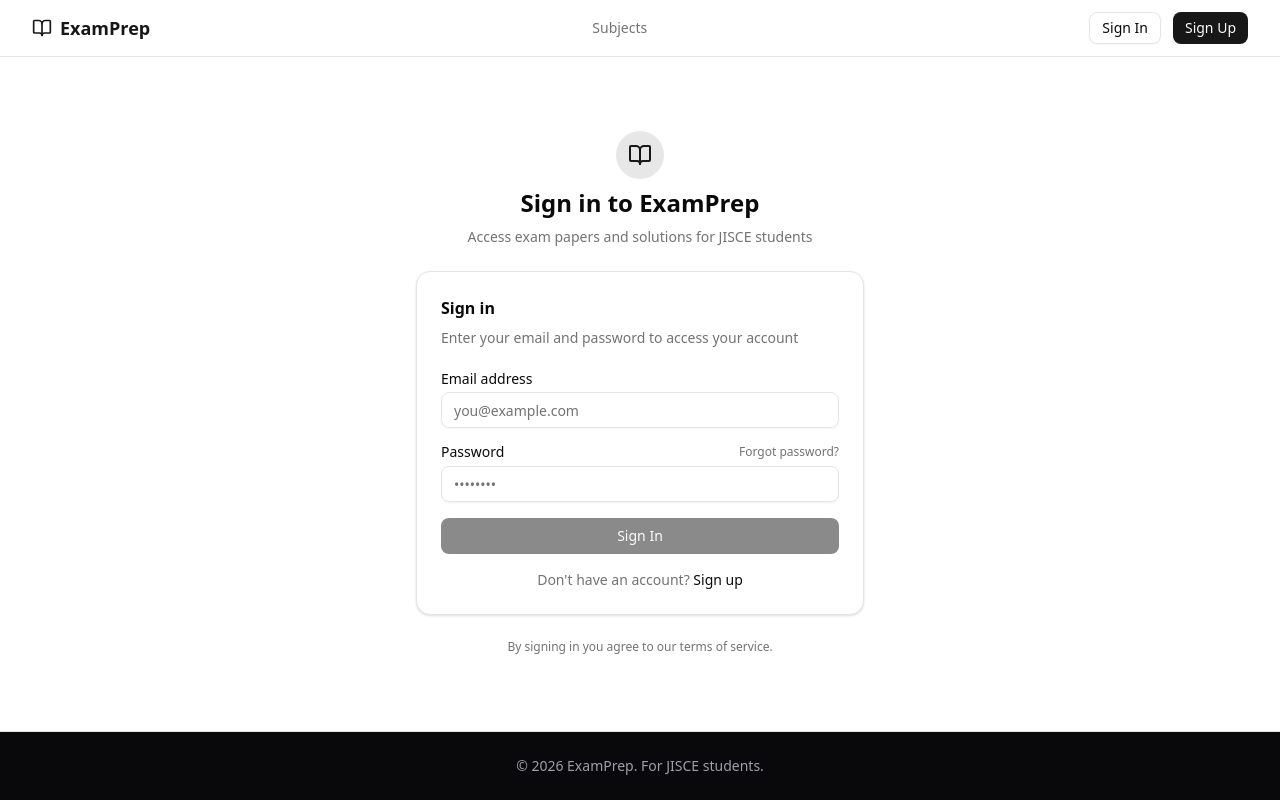
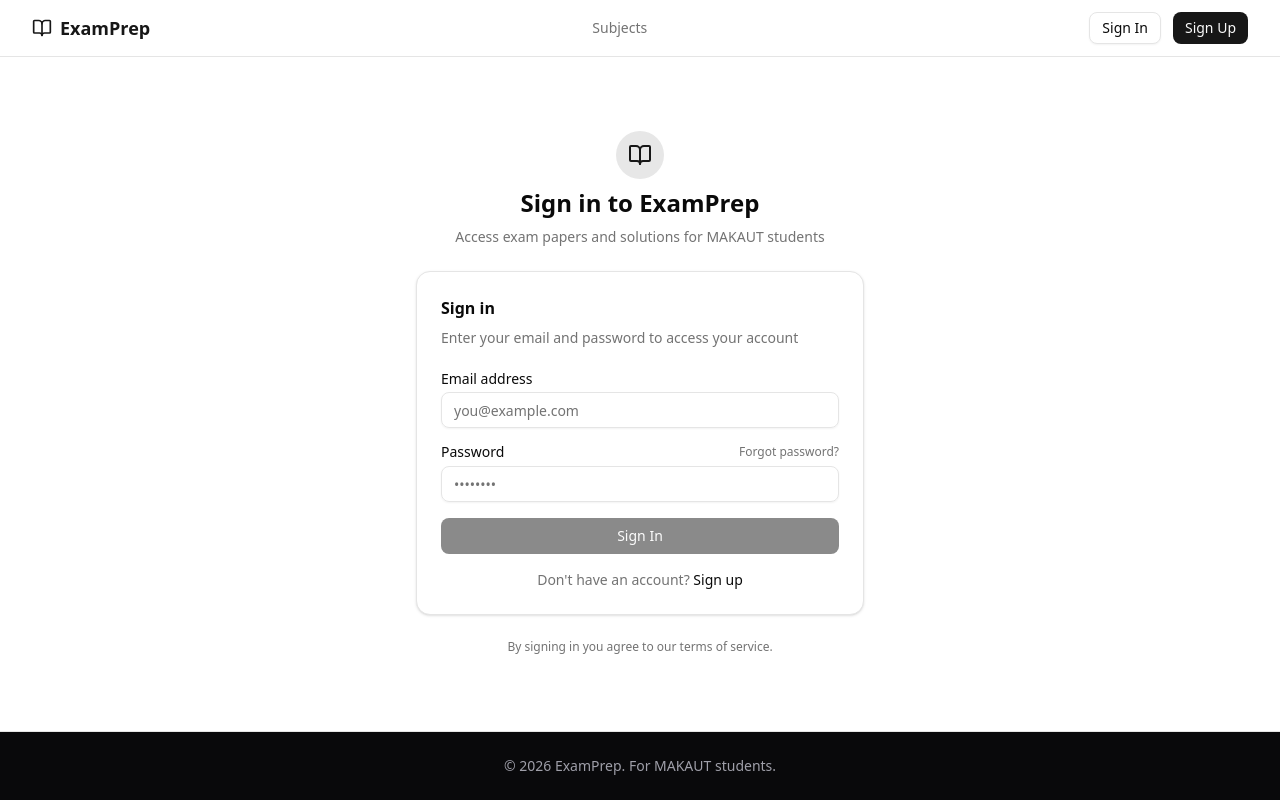
Before and after one commit to INNOVATIVEGAMER/exam-prep, a Next.js app: page /login in a window 1280 px wide. Built offline with nearby package versions, Linux system fonts and the light colour scheme; no server answers.

Commit message:
replaced JISCE with MAKAUT

```diff
--- a/app/login/page.tsx
+++ b/app/login/page.tsx
@@ -1,10 +1,10 @@
-import { Suspense } from 'react'
-import { LoginForm } from './LoginForm'
-import { BookOpen } from 'lucide-react'
+import { Suspense } from "react";
+import { LoginForm } from "./LoginForm";
+import { BookOpen } from "lucide-react";
 
 export const metadata = {
-  title: 'Sign In — ExamPrep',
-}
+  title: "Sign In — ExamPrep",
+};
 
 export default function LoginPage() {
   return (
@@ -19,7 +19,7 @@ export default function LoginPage() {
           </div>
           <h1 className="text-2xl font-bold">Sign in to ExamPrep</h1>
           <p className="text-sm text-muted-foreground">
-            Access exam papers and solutions for JISCE students
+            Access exam papers and solutions for MAKAUT students
           </p>
         </div>
 
@@ -33,7 +33,7 @@ export default function LoginPage() {
         </p>
       </div>
     </div>
-  )
+  );
 }
 
 function LoginFormSkeleton() {
@@ -45,5 +45,5 @@ function LoginFormSkeleton() {
       <div className="h-9 bg-muted rounded" />
       <div className="h-9 bg-muted rounded" />
     </div>
-  )
+  );
 }
--- a/app/page.tsx
+++ b/app/page.tsx
@@ -47,7 +47,7 @@ export default function HomePage() {
         <div className="mx-auto max-w-3xl">
           <Badge variant="secondary" className="mb-4">
             <BookOpen className="size-3 mr-1" />
-            JISCE Engineering Exam Papers
+            MAKAUT Engineering Exam Papers
           </Badge>
           <h1 className="text-4xl sm:text-5xl lg:text-6xl font-extrabold tracking-tight text-foreground mb-6">
             Ace Your Exams
--- a/components/layout/Footer.tsx
+++ b/components/layout/Footer.tsx
@@ -3,9 +3,9 @@ export function Footer() {
     <footer className="border-t bg-zinc-950 text-zinc-400">
       <div className="mx-auto max-w-7xl px-4 sm:px-6 lg:px-8 py-6">
         <p className="text-center text-sm">
-          © 2026 ExamPrep. For JISCE students.
+          © 2026 ExamPrep. For MAKAUT students.
         </p>
       </div>
     </footer>
-  )
+  );
 }
```
